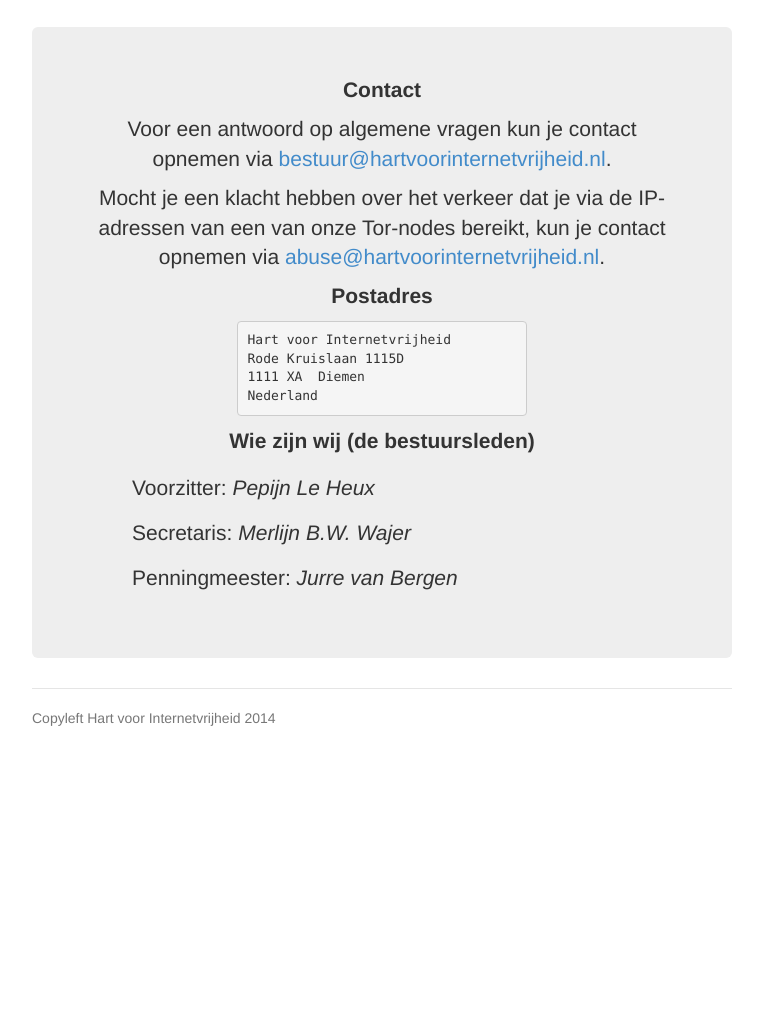
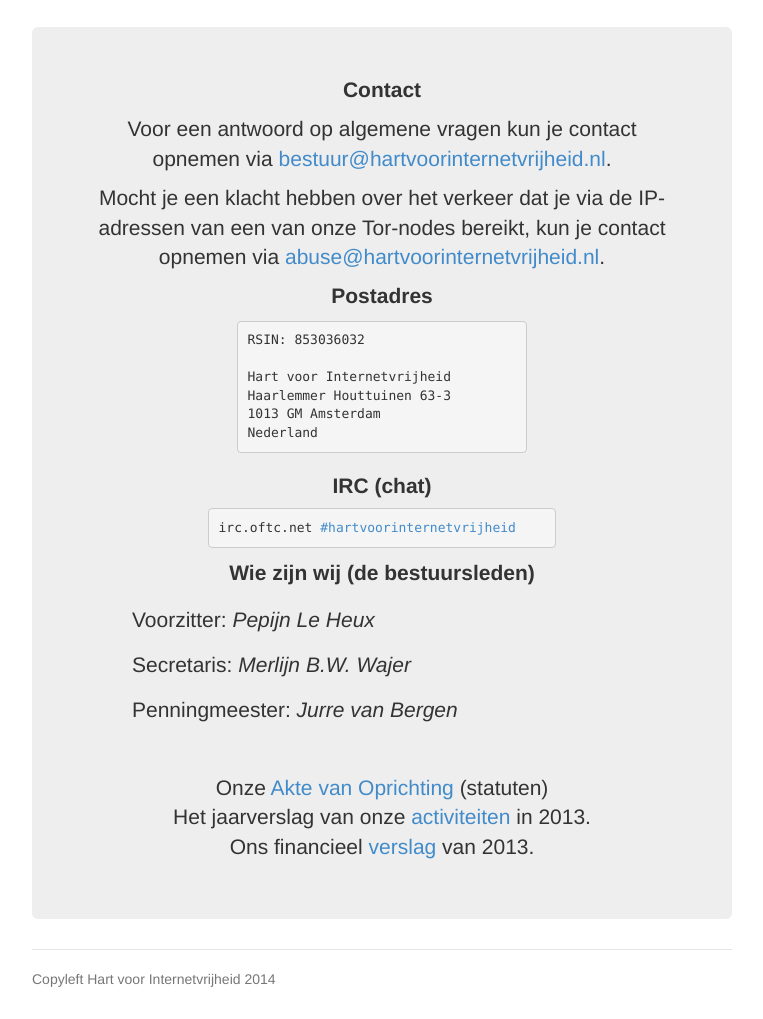
Before and after one commit to DrWhax/hartvoorinternetvrijheid.nl, a plain HTML site: page src/contact.html in a window 1280 px wide. Shown: the part 83-1102 px from the top of the page, without its empty margins (258-1021 px from the left). Before the commit the page ends 841 px from the top, so only its background shows below. Drawn offline with Linux system fonts and the light colour scheme.

Commit message:
Minor changes.

```diff
--- a/src/contact.html
+++ b/src/contact.html
@@ -52,12 +52,20 @@ Mocht je een klacht hebben over het verkeer dat je via de IP-adressen van een va
 <b>Postadres</b>
 <center>
 <pre style='text-align:left; width:50%'>
+RSIN: 853036032
+
 Hart voor Internetvrijheid
-Rode Kruislaan 1115D
-1111 XA  Diemen
+Haarlemmer Houttuinen 63-3
+1013 GM Amsterdam
 Nederland
 </pre>
+
+<b>IRC (chat)</b>
+<pre style='text-align:left; width:60%'>
+irc.oftc.net <a href="https://webchat.oftc.net/?randomnick=1&channels=hartvoorinternetvrijheid">#hartvoorinternetvrijheid</a>
+</pre>
 </center>
+
 </p>
 <p>
 <b>Wie zijn wij (de bestuursleden)</b>
@@ -66,6 +74,15 @@ Nederland
 <li>Secretaris: <i>Merlijn B.W. Wajer</i>
 <li>Penningmeester: <i>Jurre van Bergen</i>
 </ul>
+</p>
+
+<hr>
+
+<p>
+Onze <a href="AkteOprichting.PDF">Akte van Oprichting</a> (statuten)<br />
+Het jaarverslag van onze <a href="hviv-2013-jaarverslag-activiteiten.pdf">activiteiten</a> in 2013.<br />
+Ons financieel <a href="hviv-2013-financieel-verslag.pdf">verslag</a> van 2013.<br />
+
 </p>
 
       </div>
```
Also changed, not shown: src/donaties.html (+5 -1 lines).
